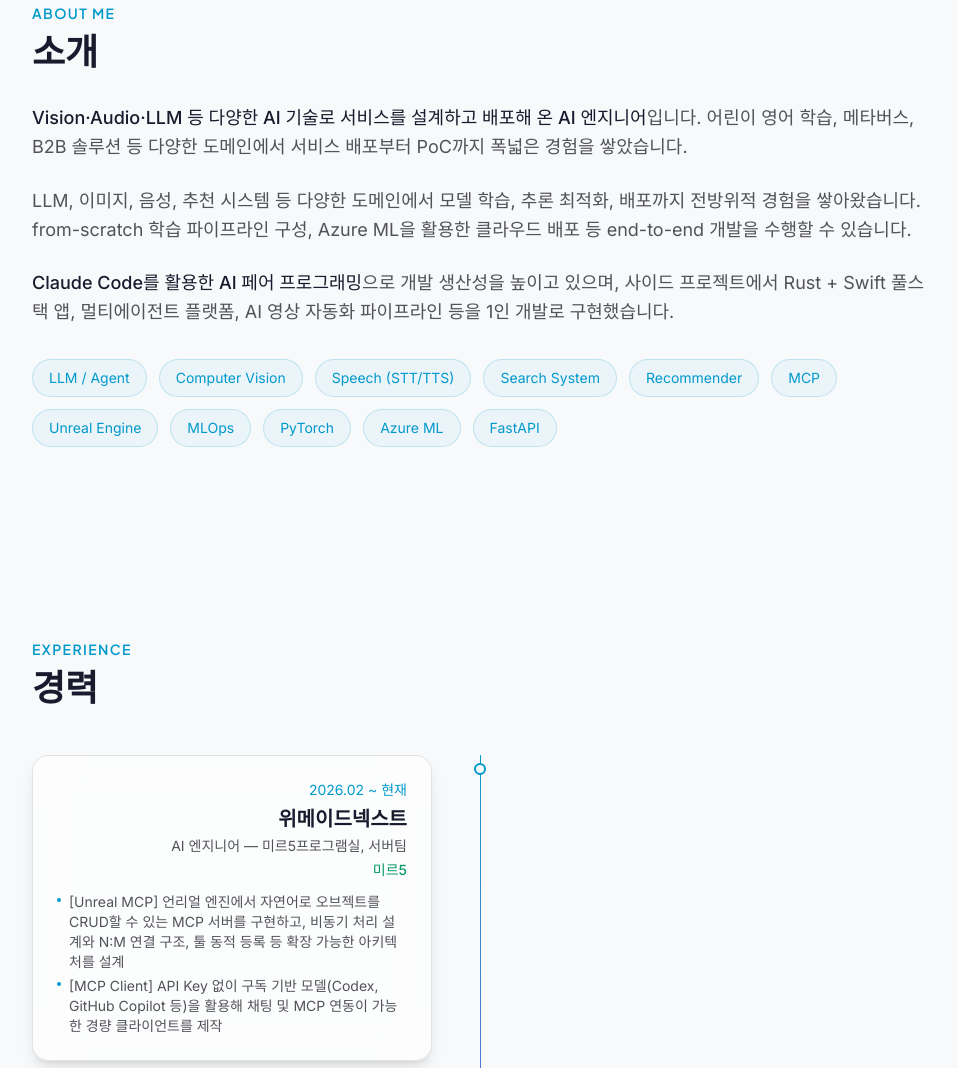
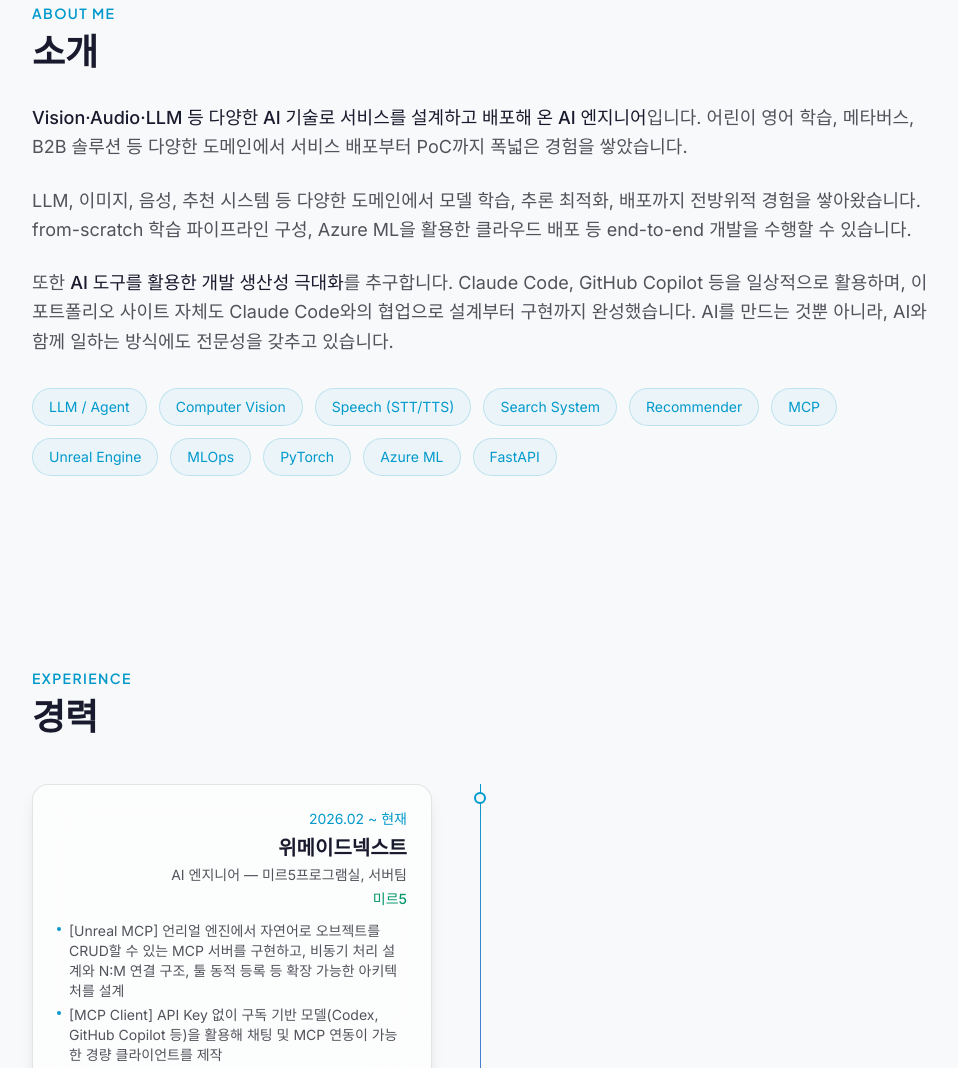
Before and after one commit to kangnam7654/kangnam7654.github.io, an Astro site: page / in a window 1280 px wide. Shown: the part 893-1961 px from the top of the page, without its empty margins (288-1246 px from the left). Built offline with nearby package versions, Linux system fonts and the light colour scheme; Astro itself is replaced by a stand-in of ours.

Commit message:
fix: About 3번째 문단도 이전 버전으로 롤백
Co-Authored-By: Claude Opus 4.6 (1M context) <noreply@anthropic.com>

```diff
--- a/src/components/sections/About.astro
+++ b/src/components/sections/About.astro
@@ -26,8 +26,10 @@ import AnimatedSection from "../ui/AnimatedSection.tsx";
         클라우드 배포 등 end-to-end 개발을 수행할 수 있습니다.
       </p>
       <p class="mb-8 text-lg leading-relaxed text-[var(--color-text-secondary)]">
-        <span class="text-[var(--color-text)] font-medium">Claude Code를 활용한 AI 페어 프로그래밍</span>으로 개발 생산성을 높이고 있으며,
-        사이드 프로젝트에서 Rust + Swift 풀스택 앱, 멀티에이전트 플랫폼, AI 영상 자동화 파이프라인 등을 1인 개발로 구현했습니다.
+        또한 <span class="text-[var(--color-text)] font-medium">AI 도구를 활용한 개발 생산성 극대화</span>를 추구합니다.
+        Claude Code, GitHub Copilot 등을 일상적으로 활용하며,
+        이 포트폴리오 사이트 자체도 Claude Code와의 협업으로 설계부터 구현까지 완성했습니다.
+        AI를 만드는 것뿐 아니라, AI와 함께 일하는 방식에도 전문성을 갖추고 있습니다.
       </p>
     </AnimatedSection>
 
```
